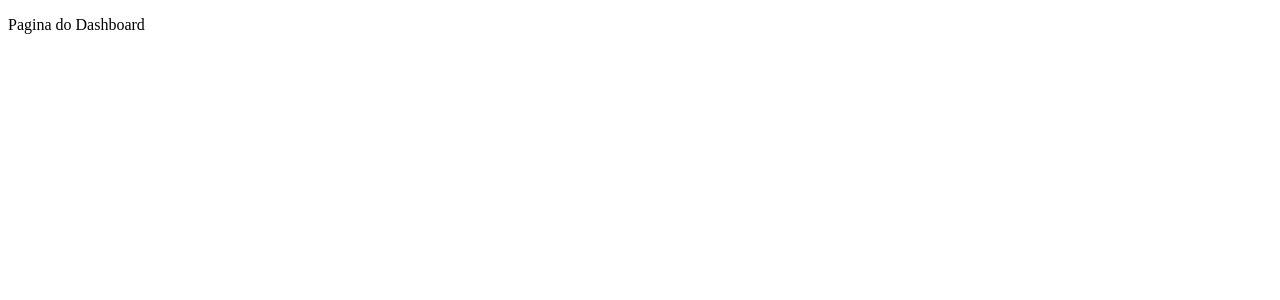
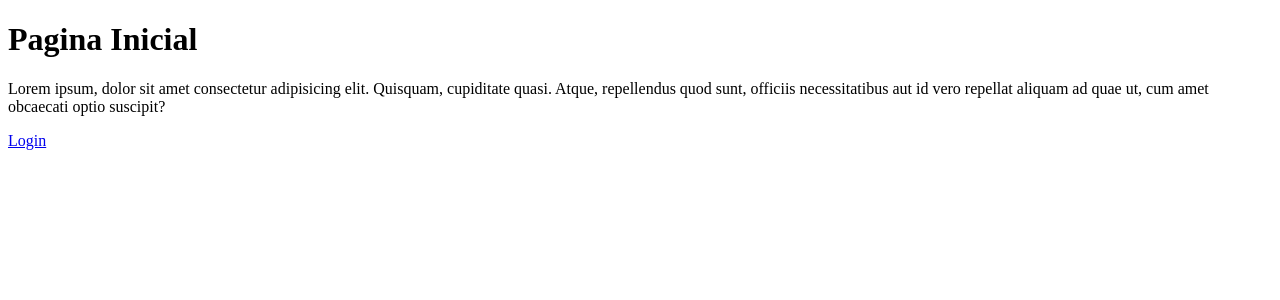
Before and after one commit to Vianahdev/REACT, a React (Create React App) app: page /pagina-inicial in a window 1280 px wide. Shown: the top 300 px of the page. Built offline with nearby package versions, Linux system fonts and the light colour scheme.

Commit message:
feat: Navegando entre as rotas

```diff
--- a/src/app/pages/dashboard/Dashboard.tsx
+++ b/src/app/pages/dashboard/Dashboard.tsx
@@ -1,5 +1,14 @@
+import { Link } from 'react-router-dom'
+
 export const Dashboard = () =>{
     return (
-        <p>Pagina do Dashboard</p>
+        <div>
+            <h1>Pagina Inicial</h1>
+            <p>Lorem ipsum, dolor sit amet consectetur adipisicing elit. Quisquam,
+                cupiditate quasi. Atque, repellendus quod sunt, officiis necessitatibus
+               aut id vero repellat aliquam ad quae ut, cum amet obcaecati optio suscipit?</p>
+
+            <Link to="/login">Login</Link>
+        </div>
     )
 }
--- a/src/app/pages/index.ts
+++ b/src/app/pages/index.ts
@@ -1 +1,2 @@
 export * from './dashboard/Dashboard'
+export * from './login/Login'
--- /dev/null
+++ b/src/app/pages/login/Login.tsx
@@ -0,0 +1,21 @@
+import { useNavigate } from 'react-router-dom'
+
+
+export const Login = () =>{
+    const navigate = useNavigate();
+
+    const handleClick = () => {
+        navigate('/pagina-inicial')
+    }
+
+    return (
+
+        <div>
+            <button onClick={handleClick}>Pagina Inicial</button>
+            <h3>Login</h3>
+            <input type="text" name="Login" id="txtLogin" placeholder="exemplo@gmail.com" /> <br/><br/>
+            <input type="text" name="Senha" id="txtSenha" placeholder="******"/><br/><br/>
+            <button>Entrar</button>
+        </div>
+    );
+}
--- a/src/app/routes/index.tsx
+++ b/src/app/routes/index.tsx
@@ -1,11 +1,12 @@
 import { BrowserRouter, Routes, Route } from "react-router-dom"
-import { Dashboard } from "../pages"
+import { Dashboard, Login} from "../pages"
 
 export const AppRoutes = () =>{
     return (
         <BrowserRouter>
             <Routes>
                 <Route path="/pagina-inicial" element={<Dashboard />}/>
+                <Route path="/login" element={<Login />} />
 
                 <Route path="*" element={<p>Página não encontrada</p>}/>
             </Routes>
```
